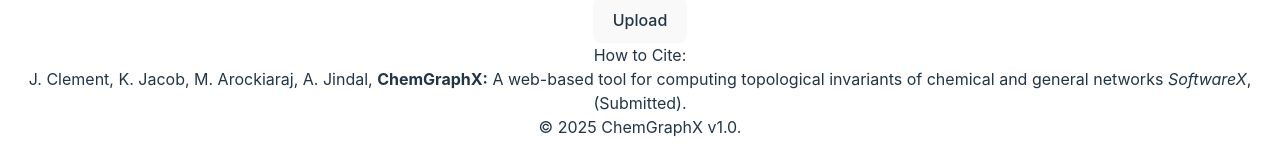
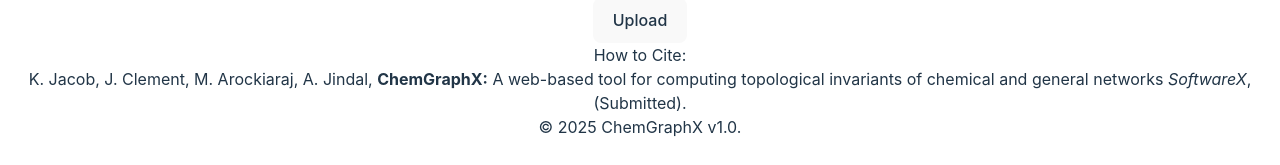
Before and after one commit to aditya-jindal/chem-graph, a React (Vite) app in the folder client/: page / in a window 1280 px wide. Shown: the part 568-733 px from the top of the page. Built offline with nearby package versions, Linux system fonts and the light colour scheme.

Commit message:
changed author order

```diff
--- a/client/src/tabs/HomeTab.jsx
+++ b/client/src/tabs/HomeTab.jsx
@@ -41,9 +41,9 @@
     setLoading(true);
     try {
       const ep =
-        selectedOption === "Degree-Based Indices"
+        selectedOption === "Degree-Based Indices and Entropies"
           ? "degree_based"
-          : selectedOption === "Distance-Based Indices"
+          : selectedOption === "Distance-Based Indices and Entropies"
           ? "distance_based"
           : "graph_information";
       const res = await fetch(`${APILINK}/${ep}`, { method: "POST", body: formData });
@@ -161,7 +161,7 @@
       <div className="bg-white shadow-md rounded-3xl p-6 text-left max-w-4xl mx-auto mt-8">
         <h3 className="text-lg font-semibold mb-4 text-blue-600">How to Cite:</h3>
         <p className="text-gray-700 leading-relaxed">
-          J. Clement, K. Jacob, M. Arockiaraj, A. Jindal, <strong>ChemGraphX:</strong> A web-based tool for computing topological invariants of chemical and general networks <em>SoftwareX</em>, (Submitted).
+          K. Jacob, J. Clement, M. Arockiaraj, A. Jindal, <strong>ChemGraphX:</strong> A web-based tool for computing topological invariants of chemical and general networks <em>SoftwareX</em>, (Submitted).
         </p>
       </div>
     </div>
```
